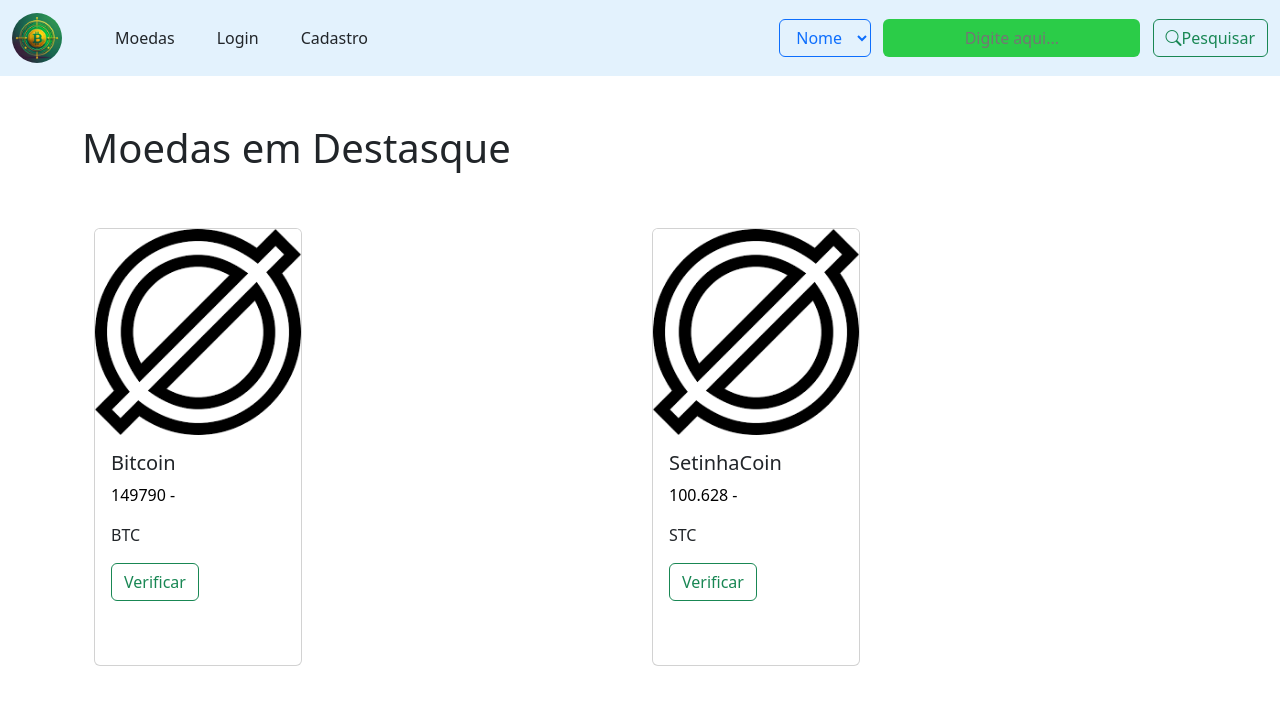
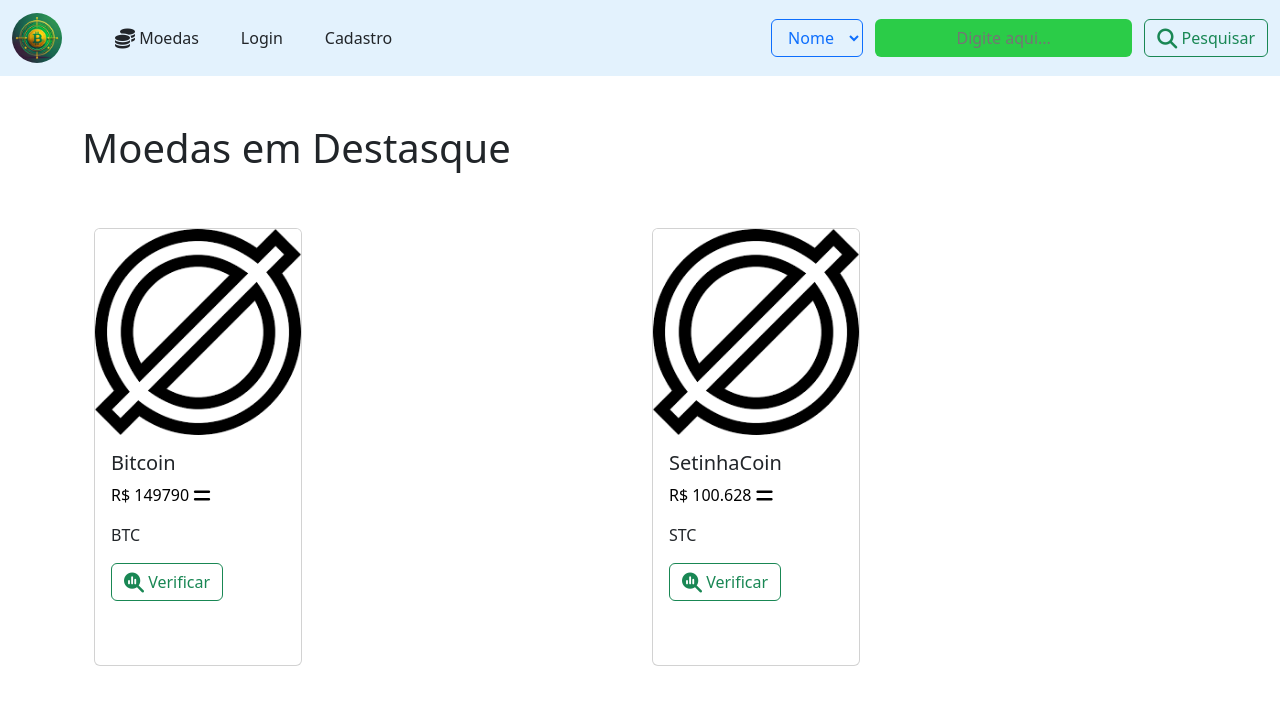
Before and after one commit to Mortinkkkkkkkk/ProjetoBank, a PHP site: page /moedas.php in a window 1280 px wide. Shown: the top 705 px of the page. Run offline with PHP 8.4, Linux system fonts and the light colour scheme; data comes from the database, SQL or seed files in the repository; data that the repository does not hold is empty; some libraries are stand-ins or nearby versions.

Commit message:
icones no moedas

```diff
--- a/site/moedas.php
+++ b/site/moedas.php
@@ -21,13 +21,13 @@
             <input type='hidden' name='id_moeda_edit' value='0'>
             <input type='hidden' name='edicao' value='desabilitada'>
 
-            <button type='submit' class='btn btn-outline-success'>Alterar</button>
+            <button type='submit' class='btn btn-outline-success'><i class='fa-regular fa-pen-to-square fa-lg'></i> Alterar</button>
             <br><br>
         </form>
         ";
         $botao_de_cadastrar ="
         <form action='cadastro_moedas_form.php'>
-            <button type='submit' class='btn btn-outline-success'>Cadastrar</button>
+            <button type='submit' class='btn btn-outline-success'><i class='fa-solid fa-plus fa-lg'></i> Cadastrar</button>
             <br><br>
         </form>
         ";
@@ -43,9 +43,16 @@
     <meta charset="UTF-8">
     <meta name="viewport" content="width=device-width, initial-scale=1.0">
     <title>Document</title>
+    <!-- Link de resetador css -->
     <link rel="stylesheet" href="https://cdnjs.cloudflare.com/ajax/libs/meyer-reset/2.0/reset.min.css" integrity="sha512-NmLkDIU1C/C88wi324HBc+S2kLhi08PN5GDeUVVVC/BVt/9Izdsc9SVeVfA1UZbY3sHUlDSyRXhCzHfr6hmPPw==" crossorigin="anonymous" referrerpolicy="no-referrer" />
+
+    <!-- Link bootstrap -->
     <link href="https://cdn.jsdelivr.net/npm/bootstrap@5.3.0/dist/css/bootstrap.min.css" rel="stylesheet" integrity="sha384-9ndCyUaIbzAi2FUVXJi0CjmCapSmO7SnpJef0486qhLnuZ2cdeRhO02iuK6FUUVM" crossorigin="anonymous">
-    <link rel="stylesheet" href="https://cdn.jsdelivr.net/npm/bootstrap-icons@1.11.1/font/bootstrap-icons.css">
+
+    <!-- Link animador (animate.css) -->
+    <link rel="stylesheet" href="https://cdnjs.cloudflare.com/ajax/libs/animate.css/4.1.1/animate.min.css"/>
+
+
 
 </head>
 <body>
@@ -59,14 +66,14 @@
                     <li class="nav-item">
                         <a class="nav-link">
                             <form action="carteira.php">
-                                <button class="btn" type="submit" <?php echo $logado; ?>>Carteira</button>
+                                <button class="btn" type="submit" <?php echo $logado; ?>><i class="fa-solid fa-wallet fa-lg"></i> Carteira</button>
                             </form>
                         </a>
                     </li>
                     <li class="nav-item">
                         <a class="nav-link active" aria-current="page">
                             <form action="moedas.php">
-                                <button type="submit" class="btn">Moedas</button>
+                                <button type="submit" class="btn"><i class="fa-solid fa-coins fa-lg"></i> Moedas</button>
                             </form>
                         </a>
                     </li>
@@ -87,14 +94,14 @@
                     <li class="nav-item">
                         <a class="nav-link">
                             <form action="logout.php">
-                                <button type="submit" class="btn"<?php echo $logado; ?>>Log-out</button>
+                                <button type="submit" class="btn"<?php echo $logado; ?>><i class="fa-solid fa-arrow-right-from-bracket fa-lg"></i> Log-out</button>
                             </form>
                         </a>
                     </li>
                     <li class="nav-item">
                         <a class="nav-link">
                             <form action="carrinho.php">
-                                <button type="submit" class="btn"<?php echo $logado; ?>>Carrinho</button>
+                                <button type="submit" class="btn"<?php echo $logado; ?>><i class="fa-solid fa-cart-shopping fa-lg"></i> Carrinho</button>
                             </form>
                         </a>
                     </li>
@@ -102,12 +109,12 @@
                 <li class="nav-item" style="list-style: none;">
                 <form  action="pesquisa_por_moedas.php">
                     <select name="opcoes_de_pesquisa" id="" class="btn btn-outline-primary">
-                        <option value="nome">Nome</option>
+                        <option value="nome"> Nome</option>
                         <option value="sigla">Sigla</option>
                     </select>
                     <input name="nome_sigla_moeda_pesquisada" type="text" class="btn  m-2 " placeholder="Digite aqui..." style="background-color: #2bcc48">
                     <button class="btn btn-outline-success" type="submit">
-                    <i class="bi bi-search"></i>Pesquisar
+                    <i class="fa-solid fa-magnifying-glass fa-lg"></i> Pesquisar
                     </button>
                 </form>
             </li>
@@ -163,18 +170,18 @@
 
                 if ($valor1 > $valor2) {
                     $cor = "green";
-                    $sinal = "↑";
+                    $sinal = " <i class='fa-solid fa-arrow-up fa-lg'></i> ";
                     $continha_de_porcentagem = round(((($v_inicial - $v_final) / $v_inicial) * 100) ,3) * -1 . '%';
 
                 }
                 elseif ($valor1 < $valor2) {
                     $cor = "red";
-                    $sinal = "↓";
+                    $sinal = " <i class='fa-solid fa-arrow-down fa-lg'></i> ";
                     $continha_de_porcentagem = round(((($v_inicial - $v_final) / $v_inicial) * 100) ,3) . '%';
                 }
                 else{
                     $cor = "black";
-                    $sinal = "-";
+                    $sinal = " <i class='fa-solid fa-equals fa-lg'></i> ";
                     $continha_de_porcentagem = '';
                 }
 
@@ -185,10 +192,10 @@
                 echo            " <img src='$imagem' class='card-img-top'>";
                 echo           " <div class='card-body'>";
                 echo               "<h5 class='card-title'> $nome_moeda</h5>";
-                echo               "<p class='card-text' style = 'color : $cor'>$valor_moeda_fixo  $sinal $continha_de_porcentagem  </p>" ;
+                echo               "<p class='card-text' style = 'color : $cor'>R$ $valor_moeda_fixo  $sinal $continha_de_porcentagem  </p>" ;
                 echo                   "<p class='card-text'>$sigla_moeda</p>" ;
                 echo "<form action='inspecionar_moeda.php'>
-                          <button class='btn btn-outline-success'>Verificar</button>
+                          <button class='btn btn-outline-success'><i class='fa-solid fa-magnifying-glass-chart fa-lg'></i> Verificar</button>
                           <input type='hidden' name='id_moeda' value='$id_moeda'>
                           <input type='hidden' name='ispc_local' value='moedas'>
                       </form>
@@ -216,6 +223,7 @@
     </div>
     </div>
 
+    <script src="https://kit.fontawesome.com/bc42253982.js" crossorigin="anonymous"></script>
 <script src="https://cdn.jsdelivr.net/npm/bootstrap@5.3.0/dist/js/bootstrap.bundle.min.js" integrity="sha384-geWF76RCwLtnZ8qwWowPQNguL3RmwHVBC9FhGdlKrxdiJJigb/j/68SIy3Te4Bkz" crossorigin="anonymous"></script>
 
 </body>
--- a/site/remover_carrinho.php
+++ b/site/remover_carrinho.php
@@ -7,7 +7,7 @@
     WHERE ((id_carrinho = $id_carrihno));";
     $result = mysqli_query($conexao,$sql);
     if ($result) {
-        header('location: carrinho.php');
+        header('location: carrinho.php?animacao_carrinho=1');
         exit();
     }
     else {
```
Also changed, not shown: site/carteira.php (+13 -5 lines), site/conta.php (deleted, +0 -105 lines).
